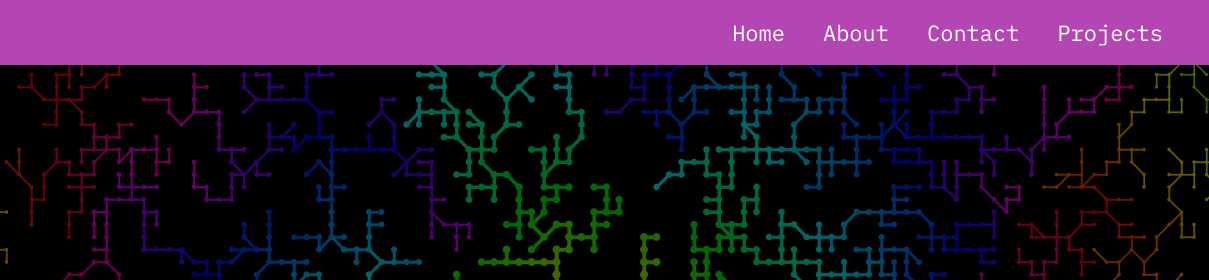
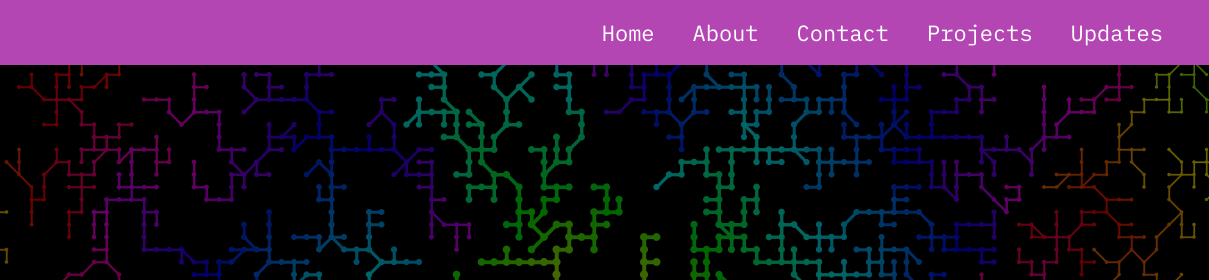
Before and after one commit to JakeG2004/JakeG2004.github.io, a plain HTML site: page index.html in a window 1280 px wide. Shown: the top 280 px of the page, 71-1280 px from the left. Drawn offline with nearby package versions, Linux system fonts and the light colour scheme.

Commit message:
Update index.html

```diff
--- a/index.html
+++ b/index.html
@@ -32,6 +32,9 @@
                     <li class="nav-item">
                         <a class="nav-link" href="projects.html">Projects</a>
                     </li>
+					<li class="nav-item">
+					      <a class="nav-link" href="updates.html">Updates</a>
+					</li>
                 </ul>
             </div>
         </nav>
```
